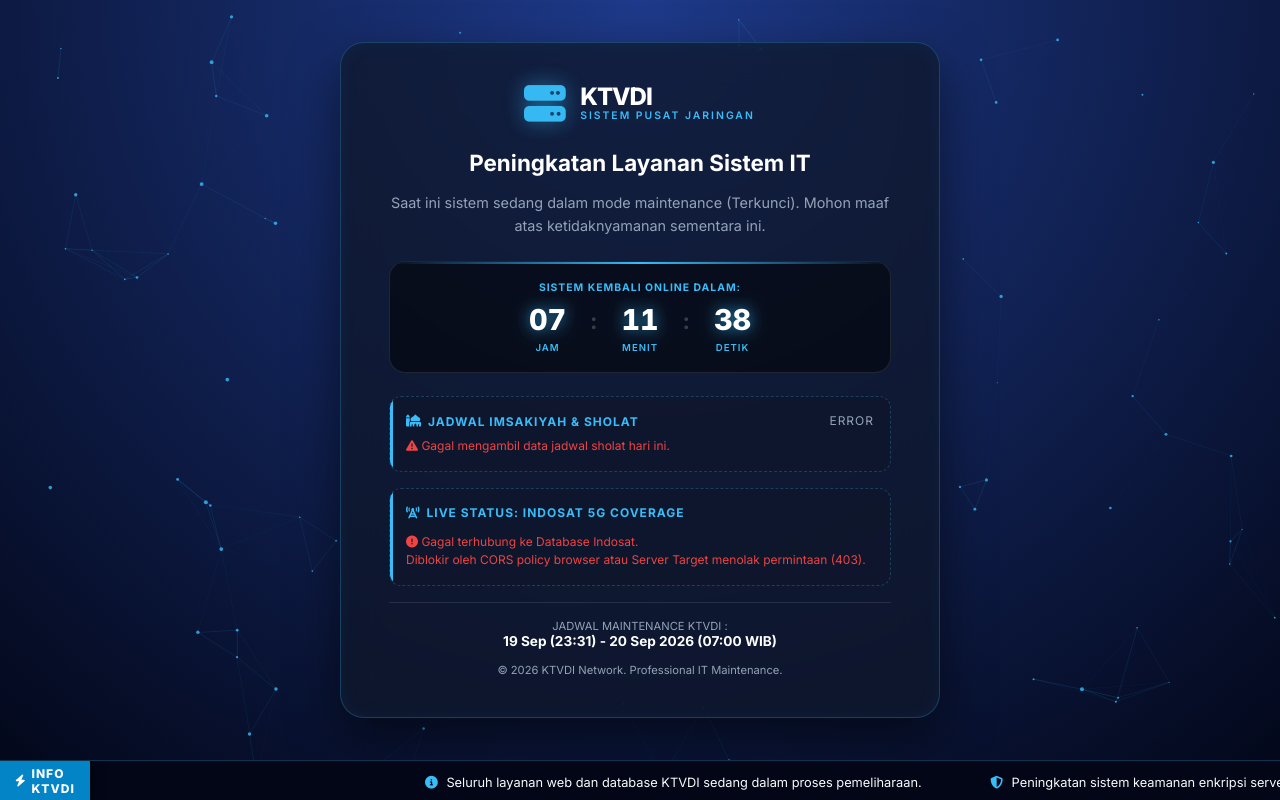
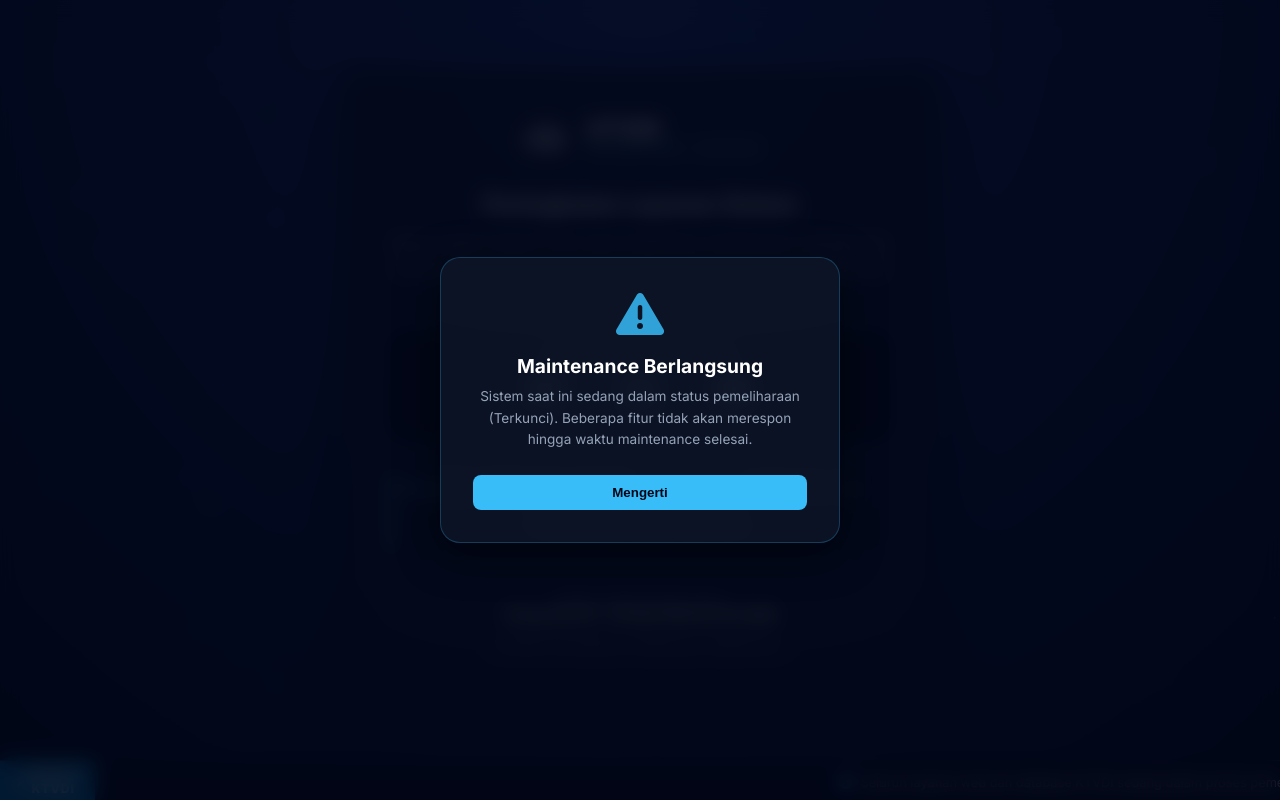
Before and after one commit to ktvdi/web-ktvdi, a Python web app: template templates/maintenance.html in a window 1280 px wide. Run offline with Jinja, Linux system fonts and the light colour scheme; the template is opened without the code that fills it, so the values that code supplies are empty.

Commit message:
Update maintenance.html

```diff
--- a/templates/maintenance.html
+++ b/templates/maintenance.html
@@ -44,7 +44,7 @@
 
         .maintenance-container {
             width: 100%;
-            height: calc(100% - 40px); /* Kurangi tinggi ticker */
+            height: calc(100% - 40px);
             display: flex;
             align-items: center;
             justify-content: center;
@@ -80,41 +80,24 @@
             display: flex; align-items: center; justify-content: center; gap: 15px;
             margin-bottom: 1.5rem;
         }
-        .logo-icon {
-            font-size: 2.5rem;
-            color: var(--accent);
-            filter: drop-shadow(0 0 10px rgba(56, 189, 248, 0.5));
-            animation: pulse 2s infinite alternate;
+        .logo-img {
+            width: 55px; height: 55px;
+            object-fit: contain;
+            filter: drop-shadow(0 0 10px rgba(255,255,255,0.3));
         }
         .brand-text { text-align: left; }
         .brand-title { font-size: 1.5rem; font-weight: 800; letter-spacing: -1px; line-height: 1; color: white; }
         .brand-sub { font-size: 0.65rem; letter-spacing: 2px; text-transform: uppercase; color: var(--accent); font-weight: 600; }
 
         /* Typography */
-        h1 {
-            font-size: 1.4rem;
-            font-weight: 700;
-            color: white;
-            margin-bottom: 0.8rem;
-            line-height: 1.4;
-        }
-
-        p {
-            font-size: 0.9rem;
-            color: var(--text-muted);
-            line-height: 1.6;
-            margin-bottom: 1.5rem;
-        }
+        h1 { font-size: 1.4rem; font-weight: 700; color: white; margin-bottom: 0.8rem; line-height: 1.4; }
+        p { font-size: 0.95rem; color: var(--text-muted); line-height: 1.6; margin-bottom: 1.5rem; }
 
         /* Countdown */
         .countdown-wrapper {
-            border: 1px solid rgba(255,255,255,0.1);
-            background: rgba(0,0,0,0.5);
-            border-radius: 16px;
-            padding: 1.2rem;
-            margin-bottom: 1.5rem;
-            position: relative;
-            overflow: hidden;
+            border: 1px solid rgba(255,255,255,0.1); background: rgba(0,0,0,0.5);
+            border-radius: 16px; padding: 1.2rem; margin-bottom: 1.5rem;
+            position: relative; overflow: hidden;
         }
         .countdown-wrapper::before {
             content: ''; position: absolute; top: 0; left: 0; width: 100%; height: 2px;
@@ -125,40 +108,26 @@
         .time-unit { display: flex; flex-direction: column; align-items: center; min-width: 55px; }
         .time-val {
             font-size: 1.8rem; font-weight: 800; color: white;
-            text-shadow: 0 0 15px rgba(56, 189, 248, 0.8);
-            font-variant-numeric: tabular-nums;
+            text-shadow: 0 0 15px rgba(56, 189, 248, 0.8); font-variant-numeric: tabular-nums;
         }
         .time-label { font-size: 0.6rem; text-transform: uppercase; color: var(--accent); margin-top: 4px; letter-spacing: 1px; font-weight: 600; }
         .separator { font-size: 1.4rem; color: rgba(255,255,255,0.2); margin-top: 4px; font-weight: bold; }
 
-        /* Widget Box (Sholat & API) */
+        /* Widget Box (Sholat) */
         .widget-box {
-            background: rgba(15, 23, 42, 0.6);
-            border: 1px dashed var(--border-color);
-            border-radius: 12px;
-            padding: 1rem;
-            margin-bottom: 1rem;
-            text-align: left;
-            position: relative;
-            overflow: hidden;
+            background: rgba(15, 23, 42, 0.6); border: 1px dashed var(--border-color);
+            border-radius: 12px; padding: 1rem; margin-bottom: 1rem; text-align: left;
+            position: relative; overflow: hidden;
         }
-        .widget-box::after {
-            content: ''; position: absolute; left: 0; top: 0; bottom: 0; width: 3px;
-            background: var(--accent);
-        }
+        .widget-box::after { content: ''; position: absolute; left: 0; top: 0; bottom: 0; width: 3px; background: var(--accent); }
         .widget-title {
             font-size: 0.75rem; color: var(--accent); text-transform: uppercase;
             letter-spacing: 1px; margin-bottom: 8px; font-weight: 700;
             display: flex; align-items: center; gap: 6px;
         }
-        .widget-content {
-            font-size: 0.8rem; color: var(--text-main); line-height: 1.5;
-        }
+        .widget-content { font-size: 0.8rem; color: var(--text-main); line-height: 1.5; }
 
-        /* Sholat Grid */
-        .sholat-grid {
-            display: grid; grid-template-columns: repeat(3, 1fr); gap: 8px; margin-top: 8px;
-        }
+        .sholat-grid { display: grid; grid-template-columns: repeat(3, 1fr); gap: 8px; margin-top: 8px; }
         .sholat-item {
             background: rgba(0,0,0,0.3); padding: 5px; border-radius: 6px; text-align: center;
             border: 1px solid rgba(255,255,255,0.05);
@@ -166,15 +135,7 @@
         .sholat-name { font-size: 0.6rem; color: var(--text-muted); text-transform: uppercase; }
         .sholat-time { font-size: 0.85rem; font-weight: bold; color: white; }
 
-        .api-scroll { max-height: 100px; overflow-y: auto; }
-        .api-scroll::-webkit-scrollbar { width: 3px; }
-        .api-scroll::-webkit-scrollbar-thumb { background: var(--accent); border-radius: 3px; }
-
-        .footer {
-            font-size: 0.7rem; color: var(--text-muted);
-            border-top: 1px solid rgba(255,255,255,0.1);
-            padding-top: 1rem; margin-top: 0.5rem;
-        }
+        .footer { font-size: 0.7rem; color: var(--text-muted); border-top: 1px solid rgba(255,255,255,0.1); padding-top: 1rem; margin-top: 0.5rem; }
 
         /* --- TICKER RUNNING TEXT --- */
         .ticker-wrap {
@@ -183,20 +144,40 @@
             height: 40px; display: flex; align-items: center; overflow: hidden; z-index: 100;
         }
         .ticker-label {
-            background: var(--accent-dark); color: white; height: 100%;
-            display: flex; align-items: center; padding: 0 15px;
+            background: var(--accent-dark); color: white; height: 100%; display: flex; align-items: center; padding: 0 15px;
             font-size: 0.75rem; font-weight: 800; letter-spacing: 1px; z-index: 2;
             box-shadow: 2px 0 10px rgba(0,0,0,0.5); text-transform: uppercase;
         }
         .ticker-move {
-            display: inline-block; white-space: nowrap;
-            animation: ticker 25s linear infinite; padding-left: 100%;
+            display: inline-block; white-space: nowrap; animation: ticker 35s linear infinite; padding-left: 100%;
         }
         .ticker-item {
-            display: inline-block; padding: 0 2rem; color: var(--text-main);
-            font-size: 0.8rem; font-weight: 500;
+            display: inline-block; padding: 0 2rem; color: var(--text-main); font-size: 0.8rem; font-weight: 500;
         }
         .ticker-item i { color: var(--accent); margin-right: 5px; }
+
+        /* --- POPUP CSS --- */
+        .popup-overlay {
+            position: fixed; top: 0; left: 0; width: 100%; height: 100%;
+            background: rgba(2, 6, 23, 0.85); backdrop-filter: blur(10px);
+            z-index: 9999999; display: flex; align-items: center; justify-content: center;
+            opacity: 0; visibility: hidden; transition: 0.3s ease;
+        }
+        .popup-overlay.active { opacity: 1; visibility: visible; }
+        .popup-content {
+            background: var(--card-bg); border: 1px solid var(--border-color);
+            padding: 2rem; border-radius: 20px; text-align: center; max-width: 400px;
+            width: 90%; box-shadow: 0 10px 40px rgba(0,0,0,0.5); transform: scale(0.9); transition: 0.3s ease;
+        }
+        .popup-overlay.active .popup-content { transform: scale(1); }
+        .popup-icon { font-size: 3rem; color: var(--accent); margin-bottom: 1rem; animation: pulse 2s infinite; }
+        .popup-content h3 { color: white; margin-bottom: 0.5rem; font-size: 1.2rem; }
+        .popup-content p { font-size: 0.85rem; margin-bottom: 1.5rem; }
+        .popup-btn {
+            background: var(--accent); color: var(--bg-dark); font-weight: 700; border: none;
+            padding: 10px 25px; border-radius: 8px; cursor: pointer; transition: 0.2s; width: 100%;
+        }
+        .popup-btn:hover { background: white; }
 
         @keyframes ticker { 0% { transform: translateX(0); } 100% { transform: translateX(-100%); } }
         @keyframes slideUp { from { opacity: 0; transform: translateY(30px); } to { opacity: 1; transform: translateY(0); } }
@@ -207,7 +188,7 @@
             .card { padding: 1.5rem 1rem; }
             .time-val { font-size: 1.4rem; }
             .sholat-grid { grid-template-columns: repeat(2, 1fr); }
-            .ticker-label { display: none; } /* Hide label on very small screens for more text space */
+            .ticker-label { display: none; }
         }
     </style>
 </head>
@@ -219,17 +200,17 @@
     <div class="maintenance-container">
         <div class="card">
             <div class="brand-wrapper">
-                <i class="fa-solid fa-server logo-icon"></i>
+                <img src="{{ url_for('static', filename='icons/icon-192.png') }}" class="logo-img" alt="KTVDI Logo" onerror="this.src='https://iili.io/f87539s.png'">
                 <div class="brand-text">
                     <div class="brand-title">KTVDI</div>
                     <div class="brand-sub">Sistem Pusat Jaringan</div>
                 </div>
             </div>
 
-            <h1 id="main-heading">Peningkatan Layanan Sistem IT</h1>
+            <h1 id="main-heading">Peningkatan Layanan Sistem</h1>
 
             <p id="main-desc">
-                Sistem dijadwalkan untuk menjalani pemeliharaan server secara menyeluruh guna mengoptimalkan performa, stabilitas jaringan, dan keamanan layanan.
+                Mohon Maaf sobat KTVDI, kami melakukan maintenance website dan server dulu ya supaya prasarana kita kedepannya lebih baik dan bisa diakses lagi dengan nyaman :)
             </p>
 
             <!-- Countdown Timer -->
@@ -253,24 +234,16 @@
                 </div>
             </div>
 
-            <!-- Widget Jadwal Sholat -->
+            <!-- Widget Jadwal Sholat GPS -->
             <div class="widget-box">
                 <div class="widget-title">
-                    <i class="fa-solid fa-mosque"></i> Jadwal Imsakiyah & Sholat
-                    <span id="sholat-lokasi" style="color:#94a3b8; font-weight:normal; margin-left:auto;">Memuat...</span>
+                    <i class="fa-solid fa-location-dot"></i> Jadwal Imsakiyah & Sholat
+                    <span id="sholat-lokasi" style="color:#94a3b8; font-weight:normal; margin-left:auto;">Mendeteksi GPS...</span>
                 </div>
                 <div class="widget-content" id="sholat-container">
-                    <div style="color: #94a3b8; font-size: 0.75rem;">Mengambil data dari API MyQuran...</div>
-                </div>
-            </div>
-
-            <!-- Widget API 5G INDOSAT -->
-            <div class="widget-box">
-                <div class="widget-title">
-                    <i class="fa-solid fa-tower-cell"></i> Live Status: Indosat 5G Coverage
-                </div>
-                <div class="widget-content api-scroll" id="coverage-data">
-                    <span style="color: #94a3b8; font-size: 0.75rem;">Mencoba terhubung ke satelit Indosat...</span>
+                    <div style="color: #94a3b8; font-size: 0.75rem; text-align:center; padding: 10px;">
+                        <i class="fa-solid fa-spinner fa-spin"></i> Menyelaraskan dengan lokasi Anda...
+                    </div>
                 </div>
             </div>
 
@@ -285,21 +258,29 @@
 
     <!-- Ticker Running Text -->
     <div class="ticker-wrap">
-        <div class="ticker-label"><i class="fa-solid fa-bolt" style="margin-right: 5px;"></i> INFO KTVDI</div>
-        <div class="ticker-move">
-            <div class="ticker-item"><i class="fa-solid fa-circle-info"></i> Seluruh layanan web dan database KTVDI sedang dalam proses pemeliharaan.</div>
-            <div class="ticker-item"><i class="fa-solid fa-shield-halved"></i> Peningkatan sistem keamanan enkripsi server dan optimasi database siaran digital.</div>
-            <div class="ticker-item"><i class="fa-solid fa-satellite-dish"></i> Pantauan EWS Bencana dan CCTV Kota akan kembali online pada 20 September 2026, 07:00 WIB.</div>
-            <div class="ticker-item"><i class="fa-solid fa-clock"></i> Mohon maaf atas ketidaknyamanan ini. Terima kasih atas dukungan Sobat KTVDI.</div>
+        <div class="ticker-label"><i class="fa-solid fa-bolt" style="margin-right: 5px;"></i> BERITA KTVDI</div>
+        <div class="ticker-move" id="news-ticker-container">
+            <div class="ticker-item"><i class="fa-solid fa-circle-info"></i> Memuat data berita terbaru dari server...</div>
+        </div>
+    </div>
+
+    <!-- Popup Info Maintenance Dimulai -->
+    <div id="maintenance-popup" class="popup-overlay">
+        <div class="popup-content">
+            <i class="fa-solid fa-triangle-exclamation popup-icon"></i>
+            <h3>Maintenance Berlangsung</h3>
+            <p>Sistem saat ini sedang dalam status pemeliharaan (Terkunci). Beberapa fitur tidak akan merespon hingga waktu maintenance selesai.</p>
+            <button class="popup-btn" onclick="closePopup()">Mengerti</button>
         </div>
     </div>
 
     <script>
         // ==========================================
-        // 1. LOGIKA COUNTDOWN MAINTENANCE
+        // 1. LOGIKA COUNTDOWN & POPUP MAINTENANCE
         // ==========================================
         const startMaintenance = new Date("2026-09-19T23:31:00+07:00").getTime();
         const endMaintenance = new Date("2026-09-20T07:00:00+07:00").getTime();
+        let popupShown = false;
 
         function updateTimer() {
             const now = new Date().getTime();
@@ -311,7 +292,12 @@
             } else if (now >= startMaintenance && now < endMaintenance) {
                 distance = endMaintenance - now;
                 document.getElementById("status-label").innerText = "Sistem Kembali Online Dalam:";
-                document.getElementById("main-desc").innerText = "Saat ini sistem sedang dalam mode maintenance (Terkunci). Mohon maaf atas ketidaknyamanan sementara ini.";
+
+                // Menampilkan popup saat maintenance aktif
+                if (!popupShown) {
+                    document.getElementById("maintenance-popup").classList.add("active");
+                    popupShown = true;
+                }
             } else {
                 document.getElementById("timer").innerHTML = "<span style='color:#38bdf8; font-weight:bold; font-size:1.1rem;'>Memuat Ulang Sistem...</span>";
                 setTimeout(() => window.location.reload(), 3000);
@@ -329,10 +315,41 @@
         setInterval(updateTimer, 1000);
         updateTimer();
 
+        function closePopup() {
+            document.getElementById("maintenance-popup").classList.remove("active");
+        }
+
         // ==========================================
-        // 2. FETCH API JADWAL SHOLAT (MYQURAN)
+        // 2. FETCH BERITA RUNNING TEXT DARI API
         // ==========================================
-        async function fetchJadwalSholat() {
+        async function fetchNewsTicker() {
+            const container = document.getElementById('news-ticker-container');
+            try {
+                // Menarik data berita (seperti di base.html)
+                const res = await fetch('/api/news-ticker');
+                const newsData = await res.json();
+
+                if (newsData && newsData.length > 0) {
+                    let htmlString = "";
+                    newsData.forEach(title => {
+                        htmlString += `<div class="ticker-item"><i class="fa-solid fa-newspaper"></i> ${title}</div>`;
+                    });
+                    container.innerHTML = htmlString;
+                }
+            } catch (e) {
+                // Fallback teks statis jika API tidak bisa diakses selama maintenance
+                container.innerHTML = `
+                    <div class="ticker-item"><i class="fa-solid fa-circle-info"></i> Seluruh layanan web dan database KTVDI sedang dalam proses pemeliharaan.</div>
+                    <div class="ticker-item"><i class="fa-solid fa-shield-halved"></i> Peningkatan sistem keamanan enkripsi server dan optimasi database siaran digital.</div>
+                    <div class="ticker-item"><i class="fa-solid fa-clock"></i> Mohon maaf atas ketidaknyamanan ini. Terima kasih atas dukungan Sobat KTVDI.</div>
+                `;
+            }
+        }
+
+        // ==========================================
+        // 3. FETCH JADWAL SHOLAT BERDASARKAN LOKASI GPS
+        // ==========================================
+        async function getJadwalSholatData(cityId, cityName) {
             const container = document.getElementById('sholat-container');
             const locLabel = document.getElementById('sholat-lokasi');
             const date = new Date();
@@ -340,13 +357,12 @@
             const month = date.getMonth() + 1;
             const day = date.getDate();
 
-            // 1604 adalah ID Kota Semarang di API MyQuran
             try {
-                const res = await fetch(`https://api.myquran.com/v2/sholat/jadwal/1604/${year}/${month}/${day}`);
+                const res = await fetch(`https://api.myquran.com/v2/sholat/jadwal/${cityId}/${year}/${month}/${day}`);
                 const data = await res.json();
 
                 if (data.status && data.data && data.data.jadwal) {
-                    locLabel.innerText = data.data.lokasi;
+                    locLabel.innerText = data.data.lokasi || cityName;
                     const j = data.data.jadwal;
 
                     container.innerHTML = `
@@ -364,53 +380,58 @@
                             </div>
                         </div>
                     `;
-                } else {
-                    throw new Error("Format API berubah");
                 }
             } catch (error) {
-                container.innerHTML = `<span style="color: #ef4444; font-size: 0.75rem;"><i class="fa-solid fa-triangle-exclamation"></i> Gagal mengambil data jadwal sholat hari ini.</span>`;
-                locLabel.innerText = "Error";
+                container.innerHTML = `<span style="color: #ef4444; font-size: 0.75rem;">Gagal memuat jadwal.</span>`;
             }
         }
 
-        // ==========================================
-        // 3. FETCH API INDOSAT 5G
-        // ==========================================
-        async function fetchIndosat5G() {
-            const container = document.getElementById("coverage-data");
-            try {
-                const res = await fetch("https://im3.id/portalapis/api/mapcoverage/findmapcoverage", {
-                    method: 'GET',
-                    headers: { 'Accept': 'application/json' }
+        async function detectLocationAndFetchSholat() {
+            // Default jika gagal terdeteksi (Kota Jakarta)
+            const fallbackCityId = "1301";
+            const fallbackCityName = "KOTA JAKARTA";
+
+            if (navigator.geolocation) {
+                navigator.geolocation.getCurrentPosition(async (position) => {
+                    try {
+                        const lat = position.coords.latitude;
+                        const lon = position.coords.longitude;
+
+                        // 1. Reverse Geocode (Dapatkan Nama Kota dari Koordinat)
+                        const geoRes = await fetch(`https://nominatim.openstreetmap.org/reverse?lat=${lat}&lon=${lon}&format=json`);
+                        const geoData = await geoRes.json();
+
+                        let rawCityName = geoData.address.city || geoData.address.regency || geoData.address.county || geoData.address.town || "Jakarta";
+
+                        // Hilangkan imbuhan Kota/Kabupaten untuk pencarian MyQuran API
+                        let cleanCityName = rawCityName.replace(/Kota |Kabupaten |Kab\. /gi, '').trim();
+
+                        // 2. Cari ID Kota di MyQuran API
+                        const searchRes = await fetch(`https://api.myquran.com/v2/sholat/kota/cari/${cleanCityName}`);
+                        const searchData = await searchRes.json();
+
+                        if (searchData.status && searchData.data && searchData.data.length > 0) {
+                            getJadwalSholatData(searchData.data[0].id, searchData.data[0].lokasi);
+                        } else {
+                            getJadwalSholatData(fallbackCityId, fallbackCityName); // Jika kota tak ditemukan API
+                        }
+                    } catch (e) {
+                        getJadwalSholatData(fallbackCityId, fallbackCityName); // Jika fetch error
+                    }
+                }, () => {
+                    // Jika user menolak izin lokasi (Denied)
+                    document.getElementById('sholat-lokasi').innerText = "Lokasi Ditolak";
+                    getJadwalSholatData(fallbackCityId, fallbackCityName);
                 });
-
-                if (!res.ok) throw new Error(`HTTP error! status: ${res.status}`);
-                const data = await res.json();
-
-                container.innerHTML = `<pre style="color: #4ade80; font-size: 0.65rem; font-family: monospace;">${JSON.stringify(data, null, 2)}</pre>`;
-            } catch (error) {
-                try {
-                    const resPost = await fetch("https://im3.id/portalapis/api/mapcoverage/findmapcoverage", {
-                        method: 'POST',
-                        headers: { 'Content-Type': 'application/json' },
-                        body: JSON.stringify({ keyword: "5G" })
-                    });
-                    const dataPost = await resPost.json();
-                    container.innerHTML = `<pre style="color: #4ade80; font-size: 0.65rem; font-family: monospace;">${JSON.stringify(dataPost, null, 2)}</pre>`;
-                } catch(fallbackError) {
-                    container.innerHTML = `
-                        <span style="color: #ef4444; font-size: 0.75rem; display:block; padding-top:5px;">
-                            <i class="fa-solid fa-circle-exclamation"></i> Gagal terhubung ke Database Indosat.<br>
-                            Diblokir oleh CORS policy browser atau Server Target menolak permintaan (403).
-                        </span>
-                    `;
-                }
+            } else {
+                getJadwalSholatData(fallbackCityId, fallbackCityName); // Jika browser tidak dukung GPS
             }
         }
 
+        // Jalankan fetch saat halaman dimuat
         window.addEventListener('load', () => {
-            fetchJadwalSholat();
-            fetchIndosat5G();
+            fetchNewsTicker();
+            detectLocationAndFetchSholat();
         });
 
         // ==========================================
@@ -441,7 +462,6 @@
                 this.x += this.speedX;
                 this.y += this.speedY;
 
-                // Interaksi mouse tarik node
                 if(mouse.x) {
                     const dx = this.x - mouse.x;
                     const dy = this.y - mouse.y;
@@ -467,7 +487,6 @@
 
         function initParticles() {
             particles = [];
-            // Sesuaikan jumlah partikel dengan lebar layar agar tidak lag di HP
             const numParticles = width < 768 ? 40 : 100;
             for (let i = 0; i < numParticles; i++) particles.push(new Particle());
         }
@@ -479,18 +498,13 @@
 
         function animate() {
             ctx.clearRect(0, 0, width, height);
-
-            // Update dan gambar node
             for (let i = 0; i < particles.length; i++) {
                 particles[i].update();
                 particles[i].draw();
-
-                // Gambar garis antar node yang berdekatan (Efek Jaringan)
                 for (let j = i; j < particles.length; j++) {
                     let dx = particles[i].x - particles[j].x;
                     let dy = particles[i].y - particles[j].y;
                     let distance = Math.sqrt(dx * dx + dy * dy);
-
                     if (distance < 120) {
                         ctx.beginPath();
                         ctx.strokeStyle = `rgba(56, 189, 248, ${0.2 - distance/600})`;
```
